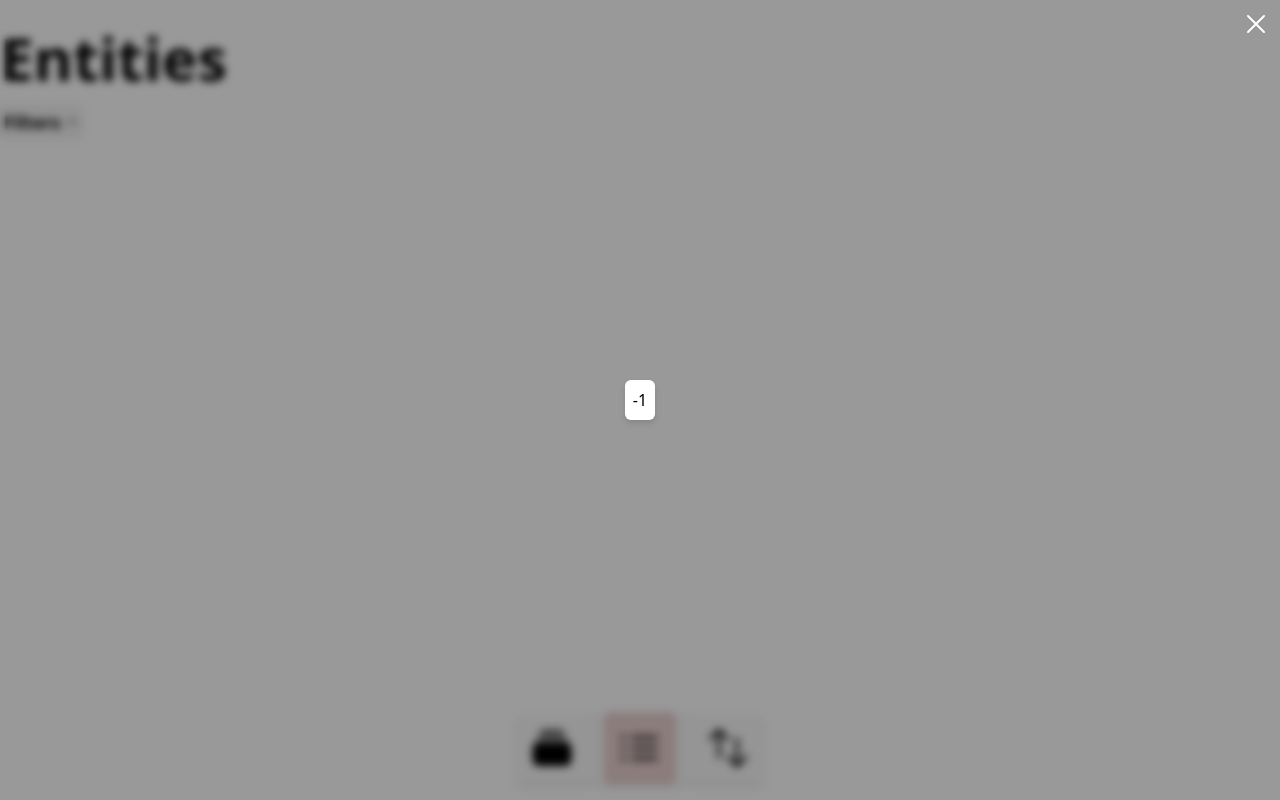
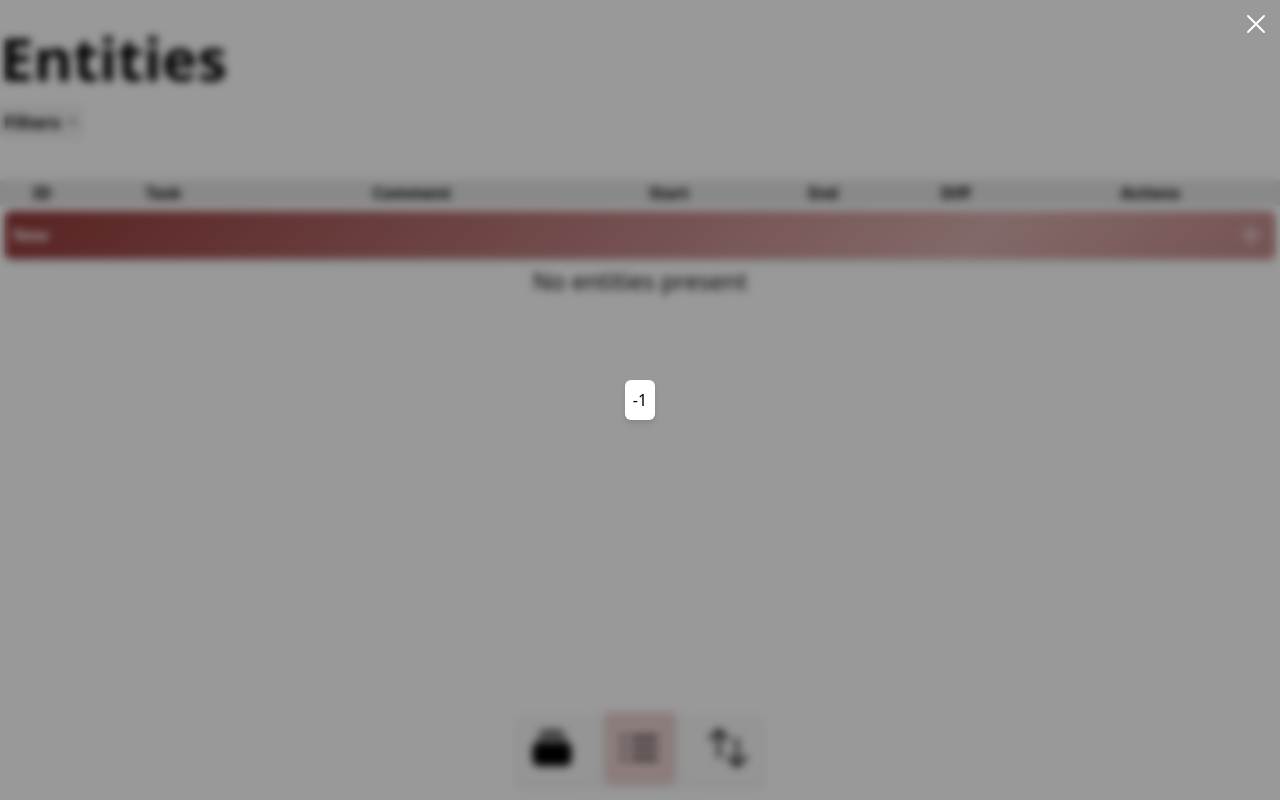
Before and after one commit to AntanasGa/TimeHolder, a Vue app: page /entities/new in a window 1280 px wide. Built offline with nearby package versions, Linux system fonts and the light colour scheme.

Commit message:
adding new button and getter for entities

```diff
--- a/src/routes/entities/Index.vue
+++ b/src/routes/entities/Index.vue
@@ -21,18 +21,55 @@
       </div>
     </div>
   </div>
-  <section class="container mx-auto">
-  </section>
+  <div class="container mx-auto overflow-x-auto">
+    <table class="w-full table-auto">
+      <thead>
+        <tr class="bg-zinc-200">
+          <th>ID</th>
+          <th>Task</th>
+          <th>Comment</th>
+          <th>Start</th>
+          <th>End</th>
+          <th>Diff</th>
+          <th>Actions</th>
+        </tr>
+        <tr>
+          <th colspan="7">
+            <RouterLink :to="{ name: 'NewEntity' }" class="flex place-content-between m-1 rounded-md text-white drop-shadow-md backdrop-blur-sm p-2 items-center group bg-gradient-to-r newButton from-red-600 via-red-300 to-red-600 bg-left-top hover:bg-center transition-all">
+              <span>New</span>
+              <PlusIcon class="w-8 h-8 text-white"/>
+            </RouterLink>
+          </th>
+        </tr>
+      </thead>
+      <tbody>
+        <tr v-if="!mappedEntities || !mappedEntities.length">
+          <td colspan="7" class="text-2xl text-center">No entities present</td>
+        </tr>
+        <tr v-else v-for="entity in mappedEntities" :key="entity.id">
+          <td></td>
+          <td></td>
+          <td></td>
+          <td></td>
+          <td></td>
+          <td><PencilIcon class="h-4 w-4" /></td>
+        </tr>
+      </tbody>
+    </table>
+  </div>
   <RouterView />
 </template>
 
 <script setup lang="ts">
 import { ref } from 'vue';
-import { ChevronDownIcon } from '@heroicons/vue/24/solid';
+import { ChevronDownIcon, PencilIcon, PlusIcon } from '@heroicons/vue/24/solid';
 import StyledButton from '@/components/formFunctions/StyledButton.vue';
 import { useRoute } from 'vue-router';
+import { useDBCacheStore } from '@/stores/DBCacheStore';
 
 const route = useRoute();
 const selectedTask = ref(route.query["taskId"]);
 const showFilters = ref(typeof selectedTask.value !== 'undefined');
+const cache = useDBCacheStore();
+const mappedEntities = cache.entitesWithTasks;
 </script>
--- a/src/stores/DBCacheStore.ts
+++ b/src/stores/DBCacheStore.ts
@@ -8,4 +8,10 @@ export const useDBCacheStore = defineStore('DBCacheStore', {
       task: undefined,
     };
   },
+  getters: {
+    entitesWithTasks: (state) => {
+      const mappedTasks = Object.fromEntries(state.task?.map((x) => [x.id, x]) ?? []);
+      return state.entity?.map((x) => ({...x, task: mappedTasks[x.taskId]}));
+    }
+  },
 });
```
